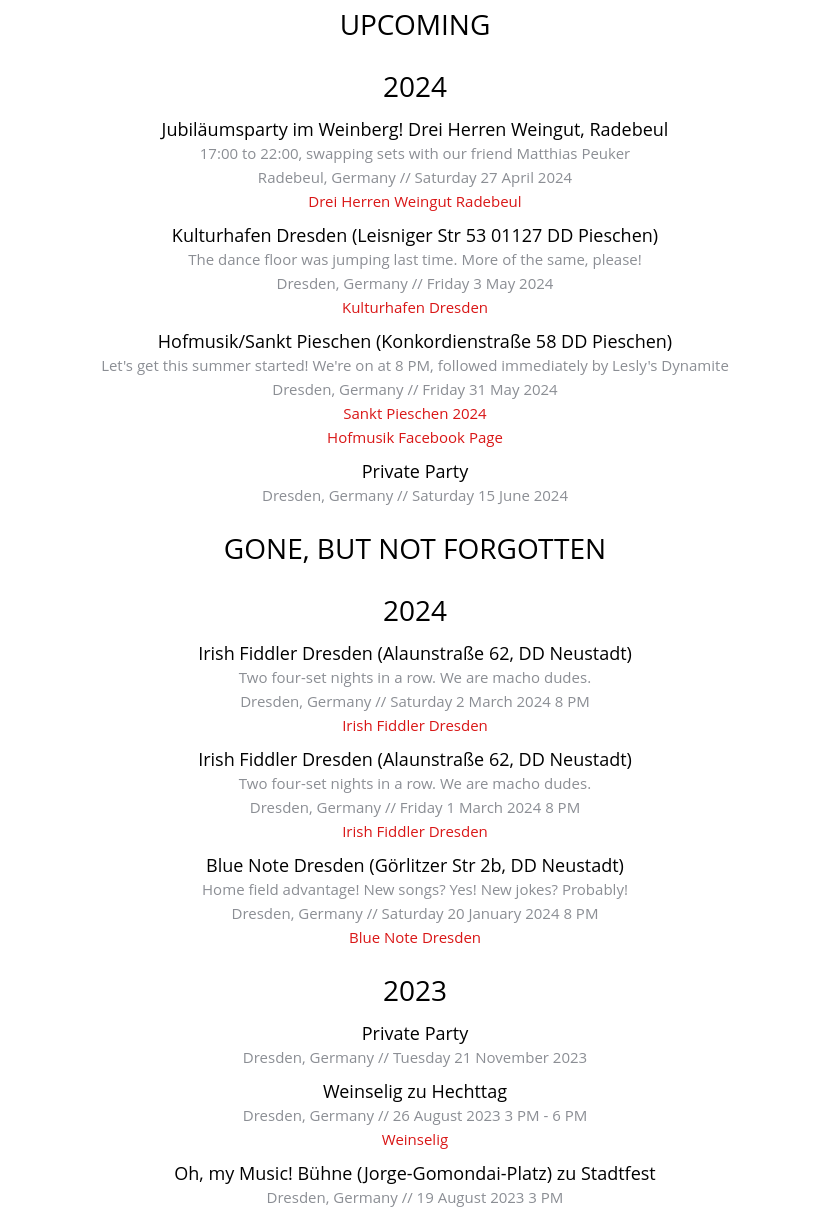
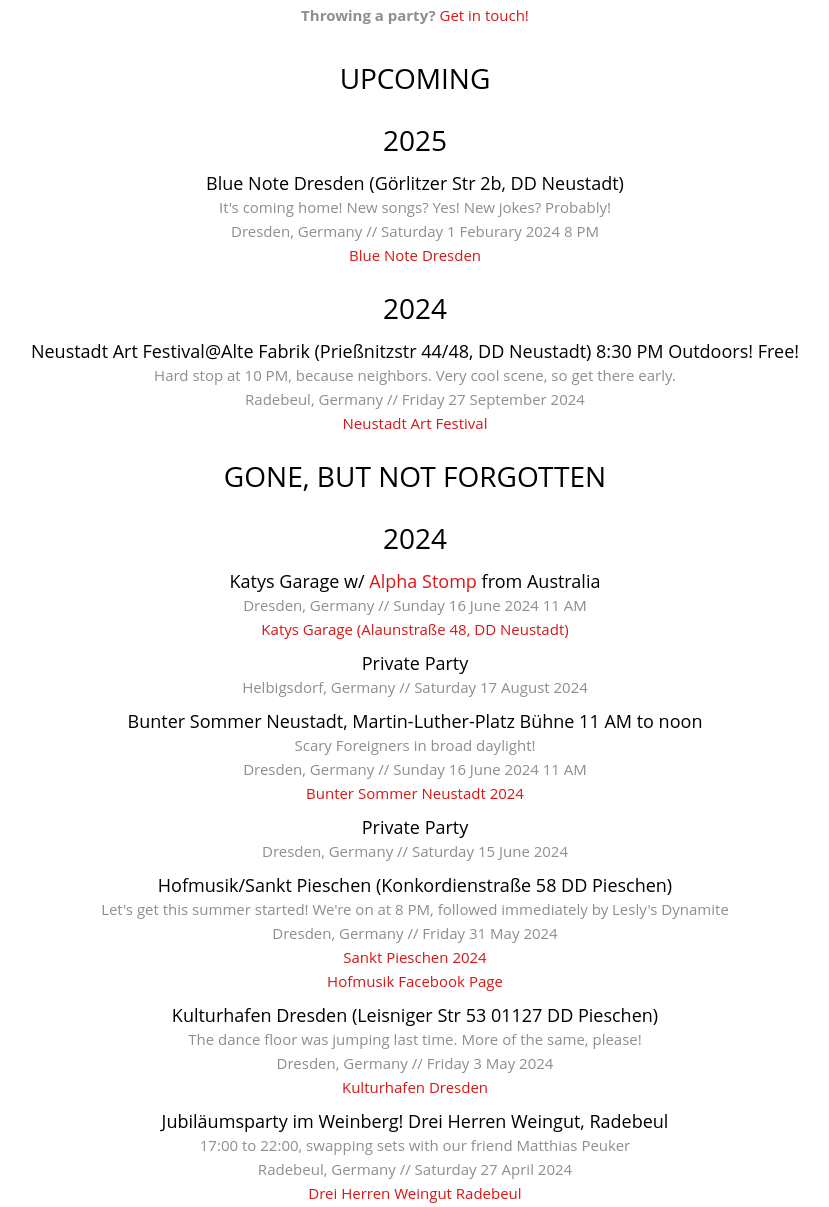
Before and after one commit to timcross/ScaryForeignersWebpage, a plain HTML site: page index.html in a window 1280 px wide. Shown: the part 7954-9161 px from the top of the page, without its empty margins (225-1054 px from the left). Drawn offline with Linux system fonts and the light colour scheme; files whose address does not match are found by name.

Commit message:
TAC: calendar update 15sep24

```diff
--- a/index.html
+++ b/index.html
@@ -356,45 +356,76 @@
           </div> -->
         <p align="center"><b>We live to play live! Make sure to follow us on Facebook to not miss any new gig announcements!</b>
         <p align="center"><a href="https://facebook.com/scaryforeigners" target="_blank">www.facebook.com/scaryforeigners</a></p>
+        <p align="center"><b>Throwing a party?</b> <a href="mailto:tacross@gmail.com" target="_blank">Get in touch!</a>
 		  <div class="col-md-auto">
 			<div class="socials">
 				<h3>UPCOMING</h3>
         <div class="socials">
-					<h3>2024</h3>
+          <h3>2025</h3>
           <div class="performances">
-            <p>Jubiläumsparty im Weinberg! Drei Herren Weingut, Radebeul</p>
+            <p>Blue Note Dresden (Görlitzer Str 2b, DD Neustadt)</p>
             <ul style="list-style-type:none">
-              <li>17:00 to 22:00, swapping sets with our friend Matthias Peuker</li>
-              <li>Radebeul, Germany // Saturday 27 April 2024</li>
-              <li><a href="https://dreiherren.de/veranstaltungen/musik-tanz-essen-und-trinken-im-weinberg-drei-herren-feiert-sein-20jaehriges-gruendungsjubilaeum-yeah-2//" target="_blank">Drei Herren Weingut Radebeul</a></li>
+              <li>It's coming home! New songs? Yes! New jokes? Probably!</li>
+              <li>Dresden, Germany // Saturday 1 Feburary 2024 8 PM</li>
+              <li><a href="https://www.jazzdepartment.com/?page=eventlist" target="_blank">Blue Note Dresden</a></li>
             </ul>
+          </div>
+          <h3>2024</h3>
+          <div class="performances">
+            <p>Neustadt Art Festival@Alte Fabrik (Prießnitzstr 44/48, DD Neustadt) 8:30 PM Outdoors! Free!</p>
+            <ul style="list-style-type:none">
+              <li>Hard stop at 10 PM, because neighbors. Very cool scene, so get there early.</li>
+              <li>Radebeul, Germany // Friday 27 September 2024</li>
+              <li><a href="https://neustadt-art-festival.de/location/alte-fabrik/" target="_blank">Neustadt Art Festival</a></li>
+            </ul>
+          </div>
+			</div>
+			<div class="socials">
+			<h3>GONE, BUT NOT FORGOTTEN</h3>
+      </div>
+        <div class="socials">
+         <div class="socials">
+          <h3>2024</h3>
+          <div class="performances">
+            <p>Katys Garage w/ <a href="https://www.alphastomp.com/" target="_blank">Alpha Stomp</a> from Australia</p>
+            <ul style="list-style-type:none">
+              <li>Dresden, Germany // Sunday 16 June 2024 11 AM</li>
+              <li><a href="hhttps://katysgarage.de/" target="_blank">Katys Garage (Alaunstraße 48, DD Neustadt)</a></li>
+            </ul>
+            <p>Private Party</p>
+            <ul style="list-style-type:none">
+              <li>Helbigsdorf, Germany // Saturday 17 August 2024</li>
+            </ul>
+           <p>Bunter Sommer Neustadt, Martin-Luther-Platz Bühne 11 AM to noon</p>
+            <ul style="list-style-type:none">
+              <li>Scary Foreigners in broad daylight!</li>
+              <li>Dresden, Germany // Sunday 16 June 2024 11 AM</li>
+              <li><a href="https://buntersommerneustadt.de/programm/" target="_blank">Bunter Sommer Neustadt 2024</a></li>
+            </ul>
+             <p>Private Party</p>
+            <ul style="list-style-type:none">
+              <li>Dresden, Germany // Saturday 15 June 2024</li>
+            </ul>
+           <p>Hofmusik/Sankt Pieschen (Konkordienstraße 58 DD Pieschen)</p>
+            <ul style="list-style-type:none">
+              <li>Let's get this summer started! We're on at 8 PM, followed immediately by Lesly's Dynamite</li>
+              <li>Dresden, Germany // Friday 31 May 2024</li>
+              <li><a href="https://sanktpieschen.de/programm-2024/" target="_blank">Sankt Pieschen 2024</a></li>
+              <li><a href="https://www.facebook.com/p/HOFMUSIK-in-Dresden-Pieschen-100063609878572/" target="_blank">Hofmusik Facebook Page</a></li>
+              </ul>
             <p>Kulturhafen Dresden (Leisniger Str 53 01127 DD Pieschen)</p>
             <ul style="list-style-type:none">
               <li>The dance floor was jumping last time. More of the same, please!</li>
               <li>Dresden, Germany // Friday 3 May 2024</li>
               <li><a href="https://kulturhafen-dresden.de/Konzert/Scary_Foreigners-960.html" target="_blank">Kulturhafen Dresden</a></li>
             </ul>
-            <p>Hofmusik/Sankt Pieschen (Konkordienstraße 58 DD Pieschen)</p>
+             <p>Jubiläumsparty im Weinberg! Drei Herren Weingut, Radebeul</p>
             <ul style="list-style-type:none">
-              <li>Let's get this summer started! We're on at 8 PM, followed immediately by Lesly's Dynamite</li>
-              <li>Dresden, Germany // Friday 31 May 2024</li>
-              <li><a href="https://sanktpieschen.de/programm-2024/" target="_blank">Sankt Pieschen 2024</a></li>
-              <li><a href="https://www.facebook.com/p/HOFMUSIK-in-Dresden-Pieschen-100063609878572/" target="_blank">Hofmusik Facebook Page</a></li>
+              <li>17:00 to 22:00, swapping sets with our friend Matthias Peuker</li>
+              <li>Radebeul, Germany // Saturday 27 April 2024</li>
+              <li><a href="https://dreiherren.de/veranstaltungen/musik-tanz-essen-und-trinken-im-weinberg-drei-herren-feiert-sein-20jaehriges-gruendungsjubilaeum-yeah-2//" target="_blank">Drei Herren Weingut Radebeul</a></li>
             </ul>
-             <p>Private Party</p>
-            <ul style="list-style-type:none">
-              <li>Dresden, Germany // Saturday 15 June 2024</li>
-            </ul>
-					</div>
-			</div>
-			<div class="socials">
-				<h3>GONE, BUT NOT FORGOTTEN</h3>
-      </div>
-        <div class="socials">
-         <div class="socials">
-          <h3>2024</h3>
-          <div class="performances">
-             <p>Irish Fiddler Dresden (Alaunstraße 62, DD Neustadt)</p>
+            <p>Irish Fiddler Dresden (Alaunstraße 62, DD Neustadt)</p>
             <ul style="list-style-type:none">
               <li>Two four-set nights in a row. We are macho dudes.</li>
               <li>Dresden, Germany // Saturday 2 March 2024 8 PM</li>
```
Also changed, not shown: 2 other files.
